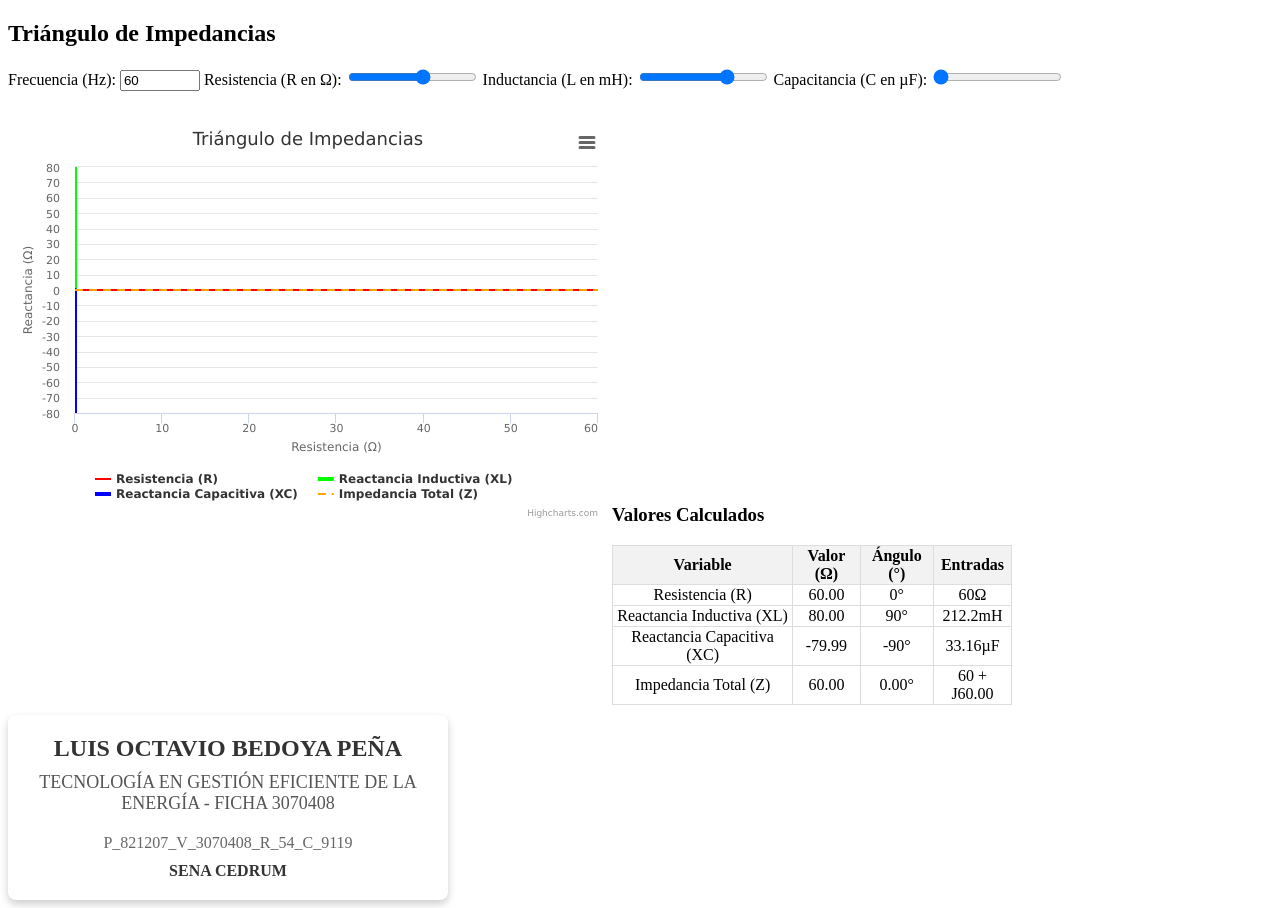
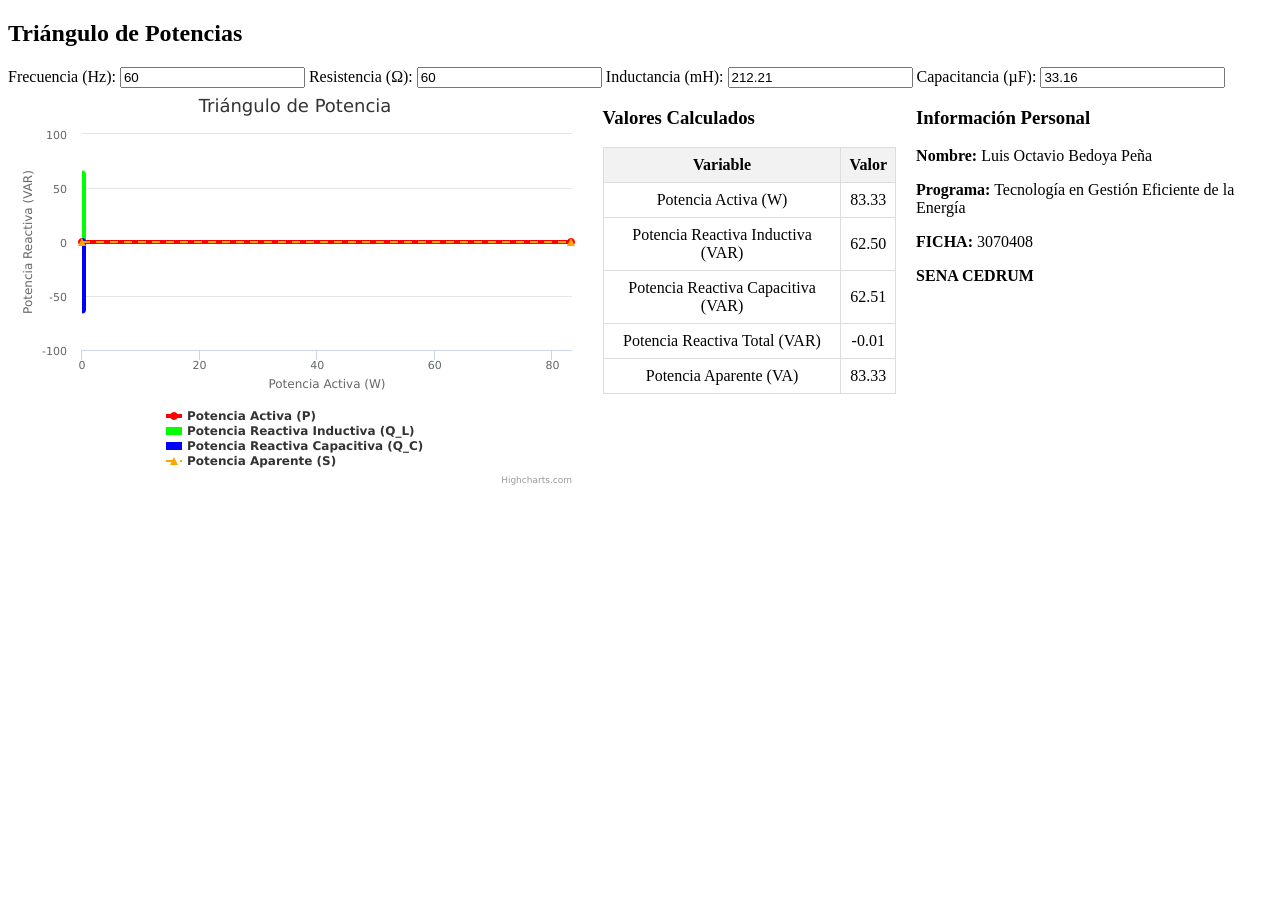
Before and after one commit to luis3746/electric, a plain HTML site: page triangulo.html in a window 1280 px wide. After the commit the page ends 800 px from the top, so only its background shows below. Drawn offline with nearby package versions, Linux system fonts and the light colour scheme.

Commit message:
Update triangulo.html

```diff
--- a/triangulo.html
+++ b/triangulo.html
@@ -3,92 +3,52 @@
 <head>
     <meta charset="UTF-8">
     <meta name="viewport" content="width=device-width, initial-scale=1.0">
-    <title>Triángulo de Potencia con Vectores de Impedancia</title>
+    <title>Triángulo de Potencia</title>
     <script src="https://code.highcharts.com/highcharts.js"></script>
-    <script src="https://code.highcharts.com/modules/exporting.js"></script>
     <style>
-        .input-container, .output-table-container {
-            margin-bottom: 10px;
-             display:inline-block;
+        .container-flex {
+            display: flex;
+            justify-content: space-around;
+            align-items: flex-start;
         }
         #chart-container {
             width: 600px;
             height: 400px;
-            margin-top: 20px;
-            display:inline-block;
+        }
+        .output-table-container, .info-container {
+            margin-left: 20px;
         }
         table {
-            width: 400px;
             border-collapse: collapse;
-        }
-        table, th, td {
-            border: 1px solid #ddd;
-            text-align: center;
+            width: 100%;
         }
         th, td {
-            padding: 1px;
+            border: 1px solid #ddd;
+            padding: 8px;
+            text-align: center;
         }
         th {
             background-color: #f2f2f2;
         }
-
-       .container {
-            text-align: center;
-            padding: 20px;
-            background-color: #fff;
-            border-radius: 8px;
-            box-shadow: 0 4px 8px rgba(0, 0, 0, 0.2);
-            max-width: 400px;
-            width: 90%;
-        }
-        .title {
-            font-size: 24px;
-            font-weight: bold;
-            color: #333;
-            margin-bottom: 10px;
-        }
-        .subtitle {
-            font-size: 18px;
-            color: #555;
-            margin-bottom: 20px;
-        }
-        .code {
-            font-size: 16px;
-            color: #666;
-            margin-bottom: 10px;
-        }
-        .institution {
-            font-size: 16px;
-            font-weight: bold;
-            color: #333;
-        }
-
-
     </style>
 </head>
 <body>
-    <h2>Triángulo de Impedancias</h2>
+    <h2>Triángulo de Potencias</h2>
+    <div>
+        <label for="frecuencia">Frecuencia (Hz):</label>
+        <input type="number" id="frecuencia" value="60" step="1" oninput="updateAndDraw()">
 
-    <div class="input-container">
-        <label for="frecuencia">Frecuencia (Hz): </label>
-        <input type="number" id="frecuencia" min=0 max=10000 value="60" step="1" oninput="updateAndDraw()">
+        <label for="resistencia">Resistencia (Ω):</label>
+        <input type="number" id="resistencia" value="60" step="1" oninput="updateAndDraw()">
+
+        <label for="inductancia">Inductancia (mH):</label>
+        <input type="number" id="inductancia" value="212.21" step="0.1" oninput="updateAndDraw()">
+
+        <label for="capacitancia">Capacitancia (µF):</label>
+        <input type="number" id="capacitancia" value="33.16" step="0.01" oninput="updateAndDraw()">
     </div>
 
-    <div class="input-container">
-        <label for="resistencia">Resistencia (R en Ω): </label>
-        <input type="range" id="resistencia" min=0 max=100  value="60" step="1" oninput="updateAndDraw()">
-    </div>
-
-    <div class="input-container">
-        <label for="inductancia">Inductancia (L en mH): </label>
-        <input type="range" id="inductancia" min=0 max=300  value="212.21" step="0.1" oninput="updateAndDraw()">
-    </div>
-
-    <div class="input-container">
-        <label for="capacitancia">Capacitancia (C en µF): </label>
-        <input type="range" id="capacitancia" min=0.0001 max=1000000  value="33.16" step="0.00001" oninput="updateAndDraw()">
-    </div>
-
+    <div class="container-flex">
         <div id="chart-container"></div>
 
         <div class="output-table-container">
@@ -97,162 +57,63 @@
                 <thead>
                     <tr>
                         <th>Variable</th>
-                    <th>Valor (Ω)</th>
-                    <th>Ángulo (°)</th>
-                    <th>Entradas</th>
+                        <th>Valor</th>
                     </tr>
                 </thead>
                 <tbody>
-                <tr>
-                    <td>Resistencia (R)</td>
-                    <td id="valorResistencia"></td>
-                    <td>0°</td>
-                    <td id="resistencia1"></td>
-                </tr>
-                <tr>
-                    <td>Reactancia Inductiva (XL)</td>
-                    <td id="valorReactanciaInductiva"></td>
-                    <td>90°</td>
-                    <td id='inductancia1'></td>
-                </tr>
-                <tr>
-                    <td>Reactancia Capacitiva (XC)</td>
-                    <td id="valorReactanciaCapacitiva"></td>
-                    <td>-90°</td>
-                    <td id='capacitancia1'></td>
-                </tr>
-                <tr>
-                    <td>Impedancia Total (Z)</td>
-                    <td id="valorImpedanciaTotal"></td>
-                    <td id="anguloImpedanciaTotal"></td>
-                    <td id="complejos"></td>
-                </tr>
+                    <tr><td>Potencia Activa (W)</td><td id="potenciaActiva"></td></tr>
+                    <tr><td>Potencia Reactiva Inductiva (VAR)</td><td id="potenciaReactivaInductiva"></td></tr>
+                    <tr><td>Potencia Reactiva Capacitiva (VAR)</td><td id="potenciaReactivaCapacitiva"></td></tr>
+                    <tr><td>Potencia Reactiva Total (VAR)</td><td id="potenciaReactivaTotal"></td></tr>
+                    <tr><td>Potencia Aparente (VA)</td><td id="potenciaAparente"></td></tr>
                 </tbody>
             </table>
         </div>
 
-     <div class="container">
-        <div class="title">LUIS OCTAVIO BEDOYA PEÑA</div>
-        <div class="subtitle">TECNOLOGÍA EN GESTIÓN EFICIENTE DE LA ENERGÍA - FICHA 3070408</div>
-        <div class="code">P_821207_V_3070408_R_54_C_9119</div>
-        <div class="institution">SENA CEDRUM</div>
+        <div class="info-container">
+            <h3>Información Personal</h3>
+            <p><strong>Nombre:</strong> Luis Octavio Bedoya Peña</p>
+            <p><strong>Programa:</strong> Tecnología en Gestión Eficiente de la Energía</p>
+            <p><strong>FICHA:</strong> 3070408</p>
+            <p><strong>SENA CEDRUM</strong></p>
+        </div>
     </div>
 
     <script>
-        let chart;  // Variable global para almacenar la instancia de Highcharts
+        function updateAndDraw() {
+            const voltagePeak = 100;
+            const frecuencia = parseFloat(document.getElementById('frecuencia').value);
+            const resistencia = parseFloat(document.getElementById('resistencia').value);
+            const inductancia = parseFloat(document.getElementById('inductancia').value) / 1000;
+            const capacitancia = parseFloat(document.getElementById('capacitancia').value) * 1e-6;
 
-        function updateAndDraw() {
-            // Obtener y actualizar valores
-            const resistencia = parseFloat(document.getElementById('resistencia').value);
-            const inductancia_mH = parseFloat(document.getElementById('inductancia').value); // En mH
-            const capacitancia_uF = parseFloat(document.getElementById('capacitancia').value); // En µF
-            const frecuencia = parseFloat(document.getElementById('frecuencia').value);
-
-            // Convertir inductancia y capacitancia a henrios y faradios
-            const inductancia = inductancia_mH / 1000; // Convertir mH a H
-            const capacitancia = capacitancia_uF / 1e6; // Convertir µF a F
-
-            // Calcular reactancias
             const reactanciaInductiva = 2 * Math.PI * frecuencia * inductancia;
             const reactanciaCapacitiva = -1 / (2 * Math.PI * frecuencia * capacitancia);
-            const reactanciaTotal = reactanciaInductiva + reactanciaCapacitiva;
+            const potenciaActiva = Math.pow(voltagePeak / Math.sqrt(2), 2) / resistencia;
+            const potenciaReactivaInductiva = Math.pow(voltagePeak / Math.sqrt(2), 2) / reactanciaInductiva;
+            const potenciaReactivaCapacitiva = Math.pow(voltagePeak / Math.sqrt(2), 2) / Math.abs(reactanciaCapacitiva);
+            const potenciaReactivaTotal = potenciaReactivaInductiva - potenciaReactivaCapacitiva;
+            const potenciaAparente = Math.sqrt(Math.pow(potenciaActiva, 2) + Math.pow(potenciaReactivaTotal, 2));
 
-            // Calcular la impedancia total y el ángulo de fase
-            const impedanciaTotal = Math.sqrt(Math.pow(resistencia, 2) + Math.pow(reactanciaTotal, 2));
-            const anguloFase = Math.atan2(reactanciaTotal, resistencia) * (180 / Math.PI); // Convertido a grados
+            document.getElementById('potenciaActiva').textContent = potenciaActiva.toFixed(2);
+            document.getElementById('potenciaReactivaInductiva').textContent = potenciaReactivaInductiva.toFixed(2);
+            document.getElementById('potenciaReactivaCapacitiva').textContent = potenciaReactivaCapacitiva.toFixed(2);
+            document.getElementById('potenciaReactivaTotal').textContent = potenciaReactivaTotal.toFixed(2);
+            document.getElementById('potenciaAparente').textContent = potenciaAparente.toFixed(2);
 
-            // Actualizar la tabla con los valores
-            document.getElementById('valorResistencia').textContent = resistencia.toFixed(2);
-            document.getElementById('valorReactanciaInductiva').textContent = reactanciaInductiva.toFixed(2);
-            document.getElementById('valorReactanciaCapacitiva').textContent = reactanciaCapacitiva.toFixed(2);
-            document.getElementById('valorImpedanciaTotal').textContent = impedanciaTotal.toFixed(2);
-            document.getElementById('anguloImpedanciaTotal').textContent = anguloFase.toFixed(2) + "°";
-            document.getElementById('inductancia1').textContent = inductancia_mH + "mH";
-            document.getElementById('capacitancia1').textContent = capacitancia_uF+ "µF";
-            document.getElementById('complejos').textContent = resistencia + " + J" + impedanciaTotal.toFixed(2);
-           document.getElementById('resistencia1').textContent = resistencia + "Ω";
-
-            // Datos para los vectores en el triángulo de potencia
-            const dataPoints = [
-                { x: 0, y: 0 }, // Origen
-                { x: resistencia, y: 0 }, // Vector de Resistencia
-                { x: 0, y: reactanciaInductiva }, // Vector de Reactancia Inductiva (positivo)
-                { x: 0, y: reactanciaCapacitiva }, // Vector de Reactancia Capacitiva (negativo)
-                { x: impedanciaTotal * Math.cos(anguloFase * Math.PI / 180), y: impedanciaTotal * Math.sin(anguloFase * Math.PI / 180) } // Vector de Impedancia Total
-            ];
-
-            // Si existe un gráfico de triángulo de potencia, destrúyelo antes de crear uno nuevo
-            if (chart) chart.destroy();
-
-            // Crear una nueva instancia de Highcharts con los datos actualizados para el triángulo de potencia
-            chart = Highcharts.chart('chart-container', {
-                chart: {
-                    type: 'line',
-                    polar: true,
-                    backgroundColor: 'transparent',
-                },
-                title: {
-                    text: 'Triángulo de Impedancias'
-                },
-                xAxis: {
-                    title: { text: 'Resistencia (Ω)' },
-                    min: 0,
-                    max: Math.max(resistencia, impedanciaTotal),
-                    tickInterval: 10
-                },
-                yAxis: {
-                    title: { text: 'Reactancia (Ω)' },
-                    min: Math.min(reactanciaCapacitiva, 0),
-                    max: Math.max(reactanciaInductiva, impedanciaTotal),
-                    tickInterval: 10
-                },
+            Highcharts.chart('chart-container', {
+                chart: { type: 'line', polar: true },
+                title: { text: 'Triángulo de Potencia' },
+                xAxis: { title: { text: 'Potencia Activa (W)' }, min: 0, max: potenciaAparente },
+                yAxis: { title: { text: 'Potencia Reactiva (VAR)' }, min: -potenciaReactivaCapacitiva, max: potenciaReactivaInductiva },
                 series: [
-                    {
-                        name: 'Resistencia (R)',
-                        data: [
-                            { x: 0, y: 0 },
-                            { x: resistencia, y: 0 }
-                        ],
-                        color: '#FF0000',
-                        lineWidth: 2,
-                        marker: { enabled: false }
-                    },
-                    {
-                        name: 'Reactancia Inductiva (XL)',
-                        data: [
-                            { x: 0, y: 0 },
-                            { x: 0, y: reactanciaInductiva }
-                        ],
-                        color: '#00FF00',
-                        lineWidth: 4,
-                        marker: { enabled: false }
-                    },
-                    {
-                        name: 'Reactancia Capacitiva (XC)',
-                        data: [
-                            { x: 0, y: 0 },
-                            { x: 0, y: reactanciaCapacitiva }
-                        ],
-                        color: '#0000FF',
-                        lineWidth: 4,
-                        marker: { enabled: false }
-                    },
-                    {
-                        name: 'Impedancia Total (Z)',
-                        data: [
-                            { x: 0, y: 0 },
-                            { x: impedanciaTotal * Math.cos(anguloFase * Math.PI / 180), y: impedanciaTotal * Math.sin(anguloFase * Math.PI / 180) }
-                        ],
-                        color: '#FFA500',
-                        lineWidth: 2,
-                        marker: { enabled: false },
-                        dashStyle: 'Dash'
-                    }
+                    { name: 'Potencia Activa (P)', data: [{ x: 0, y: 0 }, { x: potenciaActiva, y: 0 }], lineWidth: 4, color: '#FF0000' },
+                    { name: 'Potencia Reactiva Inductiva (Q_L)', data: [{ x: 0, y: 0 }, { x: 0, y: potenciaReactivaInductiva }], lineWidth: 8, color: '#00FF00' },
+                    { name: 'Potencia Reactiva Capacitiva (Q_C)', data: [{ x: 0, y: 0 }, { x: 0, y: -potenciaReactivaCapacitiva }],lineWidth: 8, color: '#0000FF' },
+                    { name: 'Potencia Aparente (S)', data: [{ x: 0, y: 0 }, { x: potenciaActiva, y: potenciaReactivaTotal }], color: '#FFA500',lineWidth: 2, dashStyle: 'Dash' }
                 ]
             });
         }
-
-        // Inicializar gráficos con los valores iniciales
         updateAndDraw();
     </script>
 </body>
```
Lines whose indentation alone changed are shown as unchanged.
